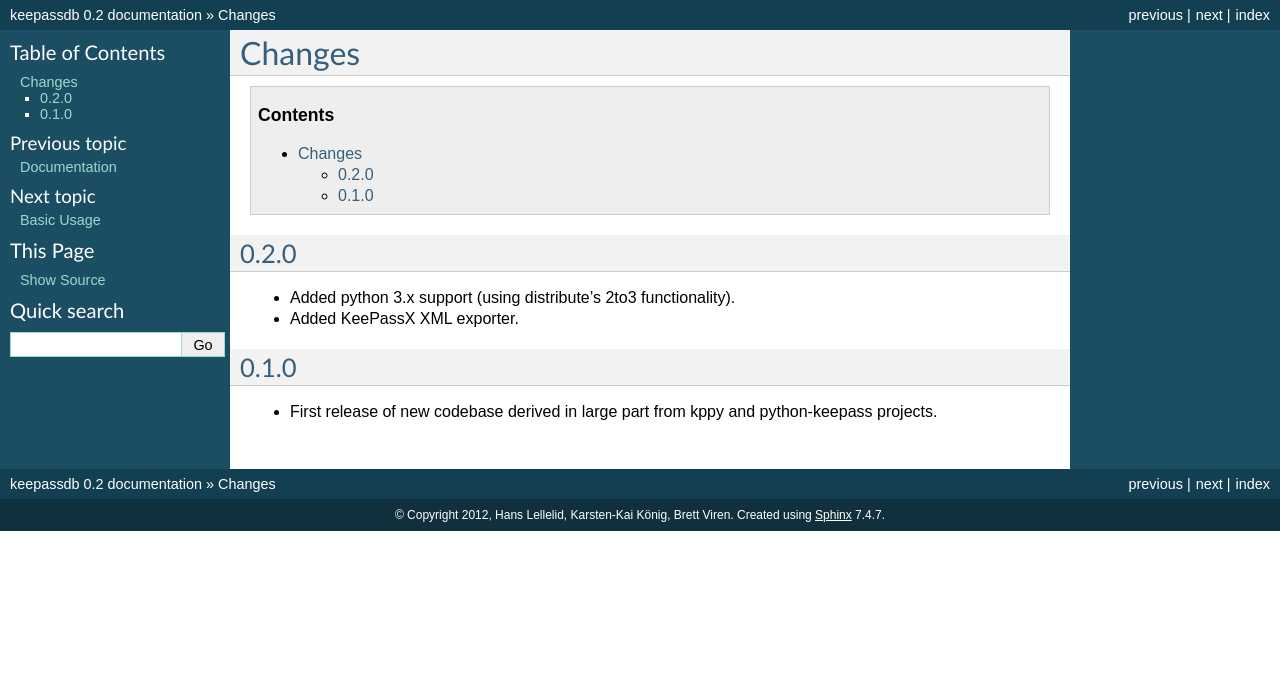
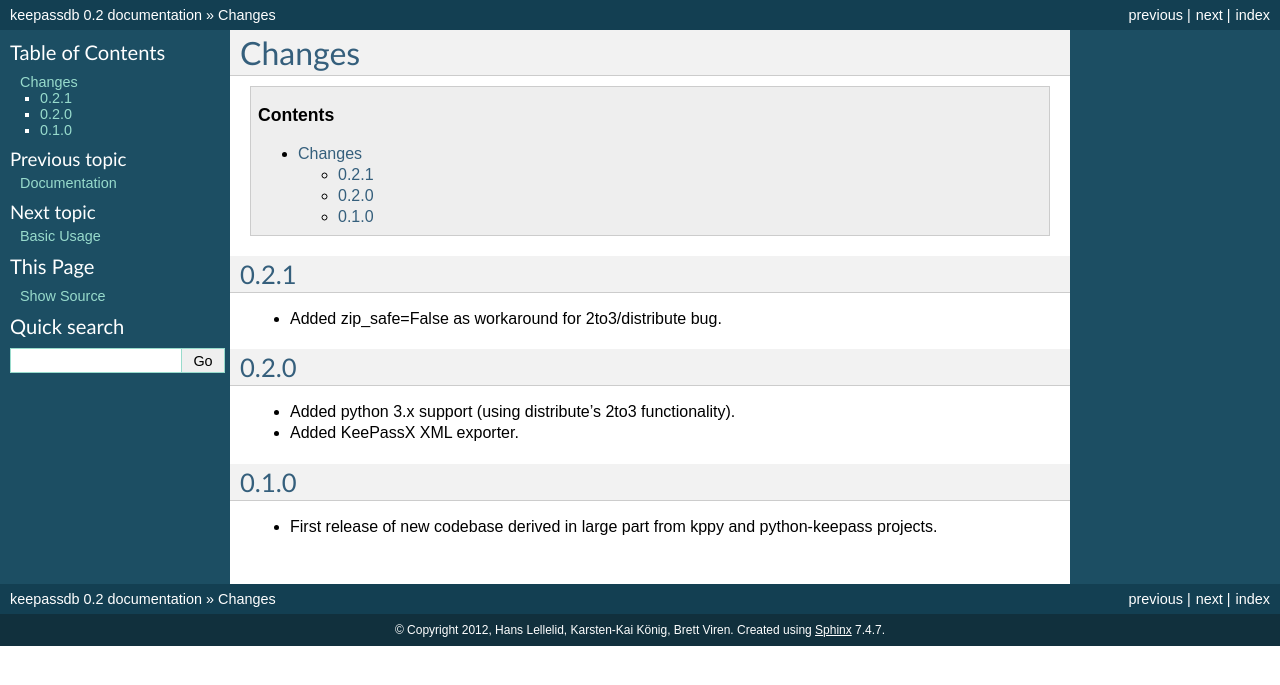
Before and after one commit to hozn/keepassdb, a Sphinx documentation site: the page built from docs/news.rst, in a window 1280 px wide. Shown: the top 685 px of the page. Built offline with Sphinx 7.4.7, drawn with Linux system fonts in a browser that asks for light colours.

Commit message:
Bumped version to 0.2.1 for release.

```diff
--- a/docs/news.rst
+++ b/docs/news.rst
@@ -2,6 +2,10 @@
 =======
 
 .. contents::
+
+0.2.1
+-----
+* Added zip_safe=False as workaround for 2to3/distribute bug.
 
 0.2.0
 -----
--- a/setup.py
+++ b/setup.py
@@ -10,7 +10,7 @@
     use_setuptools()
     from setuptools import setup, find_packages
 
-version = '0.2.0'
+version = '0.2.1'
 
 news = os.path.join(os.path.dirname(__file__), 'docs', 'news.rst')
 news = open(news).read()
```
